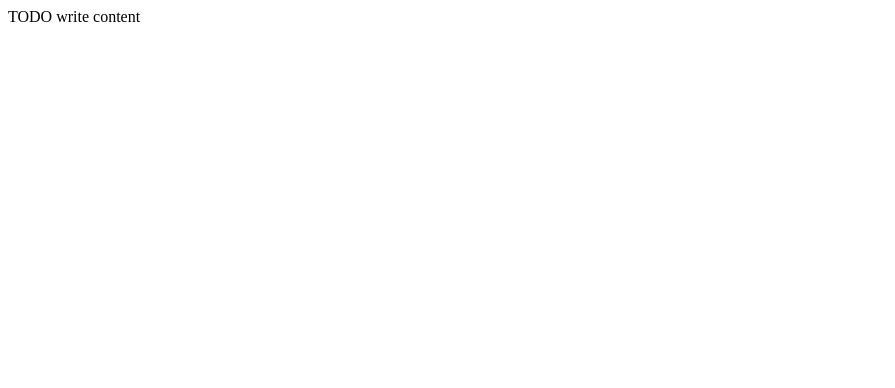
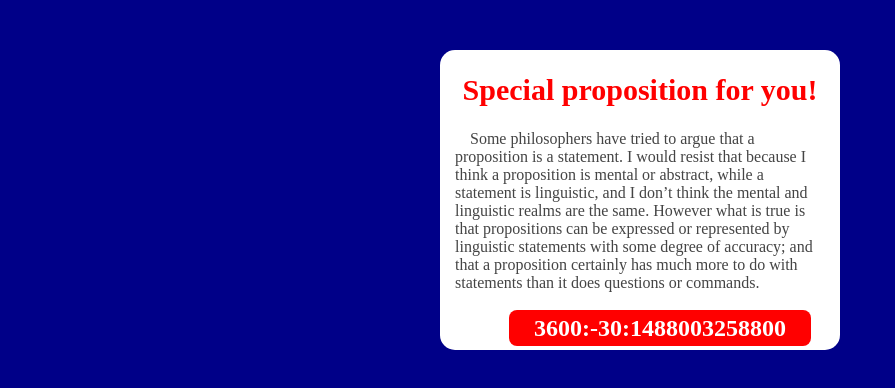
Before and after one commit to deivan/start-as-frontender, a plain HTML site: page index.html in a window 1280 px wide. Shown: the whole page, without its empty margins (0-895 px from the left). Drawn offline with Linux system fonts and the light colour scheme.

Commit message:
countdown

```diff
--- /dev/null
+++ b/app.js
@@ -0,0 +1,27 @@
+class Countdown {
+  constructor (shift) {
+    this.shift = shift;
+    this.startTime = Date.now();
+    this.endTime = (new Date(this.startTime + shift * 3.6e6)).getTime();
+    this.counter = document.getElementById('countdown');
+    this.start();
+  }
+
+  start () {
+    let range, hours, minutes, seconds, self = this;
+    this.startTime += 1000;
+    range = (this.endTime - this.startTime)/1000;
+    hours = Math.round(range/this.shift);
+    minutes = (range/this.shift - hours) *60;
+    seconds = this.endTime - hours * 3.6e6 - minutes * 60;
+    console.log(this.startTime, this.endTime, range, hours. minutes, seconds)
+    this.counter.innerText = `${hours}:${minutes}:${seconds}`;
+    setTimeout(function () {
+      self.start();
+    }, 1000);
+  }
+}
+
+window.onload = () => {
+  const cd = new Countdown(12);
+};
--- a/index.html
+++ b/index.html
@@ -4,8 +4,18 @@
     <title>TODO supply a title</title>
     <meta charset="UTF-8">
     <meta name="viewport" content="width=device-width, initial-scale=1.0">
+    <link rel="stylesheet" href="styles.css" />
   </head>
   <body>
-    <div>TODO write content</div>
+    <div class="main">
+      <div class="header">Special proposition for you!</div>
+      <div class="content">
+        Some philosophers have tried to argue that a proposition is a statement. I would resist that because I think a proposition is mental or abstract, while a statement is linguistic, and I don’t think the mental and linguistic realms are the same. However what is true is that propositions can be expressed or represented by linguistic statements with some degree of accuracy; and that a proposition certainly has much more to do with statements than it does questions or commands.
+      </div>
+      <div class="footer">
+        <span id="countdown">12:00:00</span>
+      </div>
+    </div>
+    <script src="app.js"></script>
   </body>
 </html>
--- /dev/null
+++ b/styles.css
@@ -0,0 +1,47 @@
+body {
+  padding: 0;
+  margin: 0;
+  font-size: 16px;
+  background-color: #008;
+}
+
+.main {
+  margin: 50px auto;
+  width: 400px;
+  height: 300px;
+  background-color: #fff;
+  color: #000;
+  border-radius: 15px;
+}
+
+.header {
+  width: 100%;
+  height: 80px;
+  line-height: 80px;
+  font-size: 30px;
+  font-weight: 900;
+  text-align: center;
+  color: #f00;
+}
+
+.content {
+  height: 165px;
+  color: #444;
+  text-indent: 15px;
+  padding: 0 15px;
+}
+.footer {
+  width: 100%;
+  margin: 20px;
+  text-align: center;
+  color: #f00;
+}
+
+.footer span {
+  padding: 5px 25px;
+  font-size: 24px;
+  color: #fff;
+  background-color: #f00;
+  font-weight: 900;
+  border-radius: 8px;
+}
```
